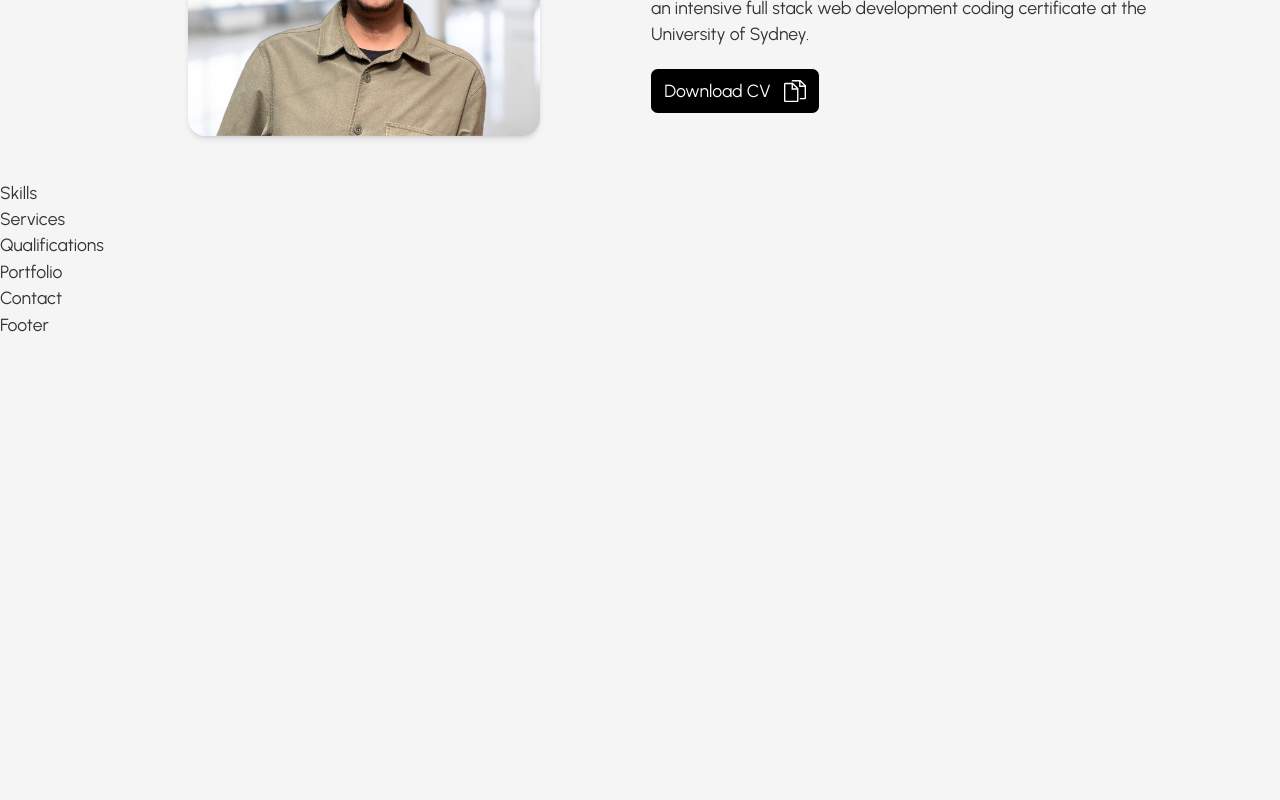
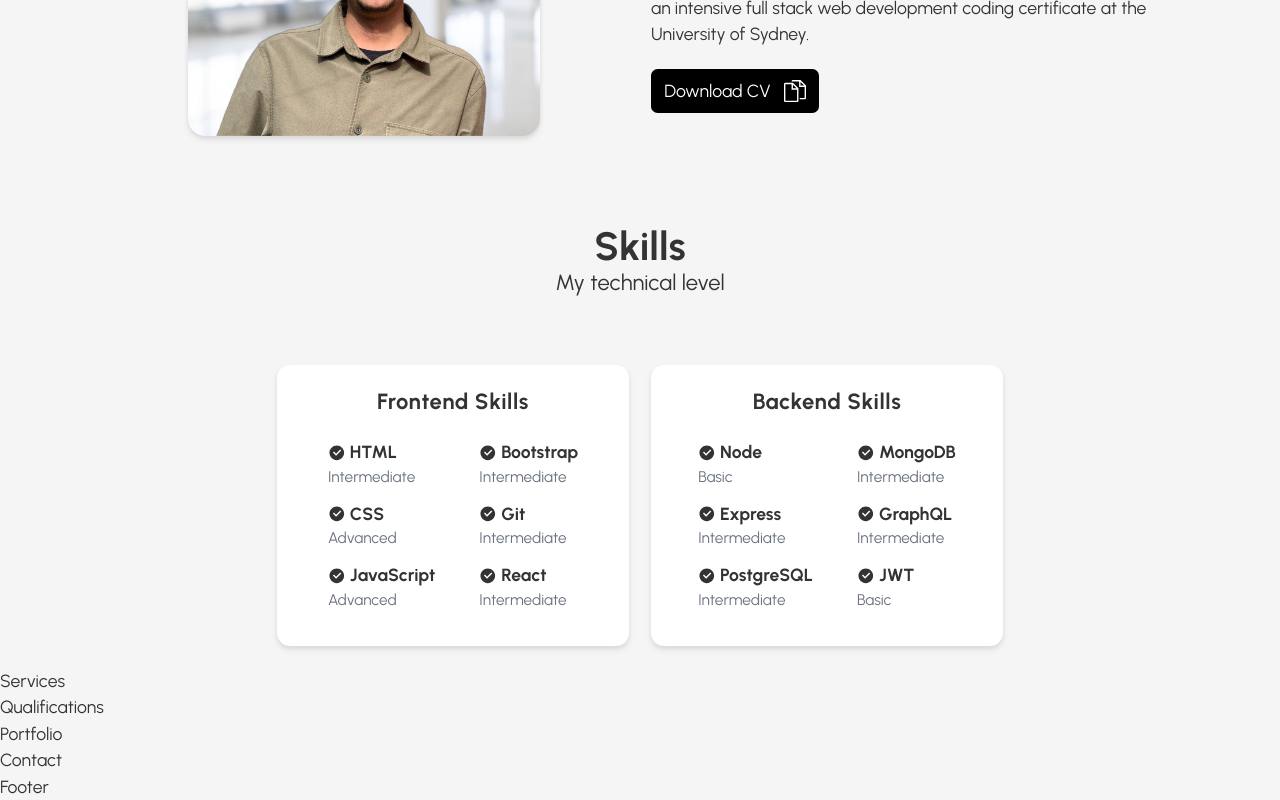
Before and after one commit to pradeepkhanal23/react-portfolio, a React (Vite) app: page / in a window 1280 px wide. Shown: the part 962-1762 px from the top of the page. Before the commit the page ends 1300 px from the top, so only its background shows below. Built offline with nearby package versions, Linux system fonts and the light colour scheme; a web font is replaced by a local one.

Commit message:
skills section completed

```diff
--- a/src/components/Hero.jsx
+++ b/src/components/Hero.jsx
@@ -30,12 +30,10 @@ const Hero = () => {
 
         {/* Hero Text Section */}
         <div className="hero-text  mt-5 ">
-          <h1 className="text-4xl font-bold font-['Figtree']">
-            Pradeep Khanal
-          </h1>
+          <h1 className="text-4xl font-bold ">Pradeep Khanal</h1>
           <div className="flex items-center space-x-4">
             <hr className="w-10 h-[.12rem] bg-gray-400" />
-            <h2 className="text-xl ">Frontend Developer</h2>
+            <h2 className="text-xl">Frontend Developer</h2>
           </div>
           <p className="text-md">
             Front-end web developer with a background in Computer Engineering to
--- a/src/components/Skills.jsx
+++ b/src/components/Skills.jsx
@@ -1,4 +1,94 @@
+import { RiCheckboxCircleFill } from "react-icons/ri";
+import { backendSkills, frontendSkills } from "../utils/helpers";
+
 const Skills = () => {
-  return <div>Skills</div>;
+  return (
+    <>
+      <section className="skills-section">
+        <div>
+          <h2 className="skill-title">Skills</h2>
+          <p className="skill-subtitle">My technical level</p>
+        </div>
+        <div className="skill-container">
+          <div className="skill-frontend">
+            <article className="skill-card">
+              <h4 className="skill-card-header">Frontend Skills</h4>
+              <div className="skill-card-body">
+                <div className="skill-col-one">
+                  {/* First Col */}
+
+                  {frontendSkills.slice(0, 3).map((fskill) => {
+                    const { id, name, level } = fskill;
+                    return (
+                      <div className="mb-3" key={id}>
+                        <div className="flex items-center gap-x-1">
+                          <RiCheckboxCircleFill />
+                          <h4 className="font-bold">{name}</h4>
+                        </div>
+                        <p className="text-gray-500 text-sm">{level}</p>
+                      </div>
+                    );
+                  })}
+                </div>
+                <div className="col-two">
+                  {/* Second Col */}
+                  {frontendSkills.slice(3).map((fskill) => {
+                    const { id, name, level } = fskill;
+                    return (
+                      <div className="mb-3" key={id}>
+                        <div className="flex items-center gap-x-1">
+                          <RiCheckboxCircleFill />
+                          <h4 className="font-bold">{name}</h4>
+                        </div>
+                        <p className="text-gray-500 text-sm">{level}</p>
+                      </div>
+                    );
+                  })}
+                </div>
+              </div>
+            </article>
+          </div>
+          <div className="skill-backend">
+            <article className="skill-card">
+              <h4 className="skill-card-header">Backend Skills</h4>
+              <div className="skill-card-body">
+                <div className="skill-col-one">
+                  {/* First Col */}
+
+                  {backendSkills.slice(0, 3).map((bskill) => {
+                    const { id, name, level } = bskill;
+                    return (
+                      <div className="mb-3" key={id}>
+                        <div className="flex items-center gap-x-1">
+                          <RiCheckboxCircleFill />
+                          <h4 className="font-bold">{name}</h4>
+                        </div>
+                        <p className="text-gray-500 text-sm">{level}</p>
+                      </div>
+                    );
+                  })}
+                </div>
+                <div className="col-two">
+                  {/* Second Col */}
+                  {backendSkills.slice(3).map((bskill) => {
+                    const { id, name, level } = bskill;
+                    return (
+                      <div className="mb-3" key={id}>
+                        <div className="flex items-center gap-x-1">
+                          <RiCheckboxCircleFill />
+                          <h4 className="font-bold">{name}</h4>
+                        </div>
+                        <p className="text-gray-500 text-sm">{level}</p>
+                      </div>
+                    );
+                  })}
+                </div>
+              </div>
+            </article>
+          </div>
+        </div>
+      </section>
+    </>
+  );
 };
 export default Skills;
--- a/src/index.css
+++ b/src/index.css
@@ -75,7 +75,7 @@
   }
 
   .hero-image {
-    @apply rounded-full object-cover border-slate-400 border-opacity-75 border-8  lg:order-3 h-[13rem] w-[13rem] md:h-[18rem] md:w-[18rem] lg:h-[20rem] lg:w-[20rem];
+    @apply rounded-full object-cover border-purple-300 border-opacity-75 border-8  lg:order-3 h-[13rem] w-[13rem] md:h-[18rem] md:w-[18rem] lg:h-[20rem] lg:w-[20rem];
   }
 }
 
@@ -97,7 +97,7 @@
     @apply flex-1 flex items-center justify-center w-full;
   }
   .about-image {
-    @apply mt-5 mb-5 rounded-2xl shadow-md  h-80 w-80 object-cover;
+    @apply mt-5 mb-5 rounded-2xl drop-shadow-md  h-80 w-80 object-cover;
   }
   .about-content {
     @apply flex-1;
@@ -125,3 +125,40 @@
     @apply py-2 px-3 bg-black text-white rounded-md inline-flex items-center gap-3;
   }
 }
+
+/* Skills Section */
+
+@layer components {
+  .skills-section {
+    @apply p-5 max-w-5xl mx-auto  flex flex-col gap-y-5 mt-5;
+  }
+
+  .skill-title {
+    @apply text-center text-4xl font-bold;
+  }
+
+  .skill-subtitle {
+    @apply text-center text-xl;
+  }
+
+  .skill-container {
+    @apply flex flex-col md:flex-row gap-5 mt-10;
+  }
+
+  .skill-frontend,
+  .skill-backend {
+    @apply w-full;
+  }
+
+  .skill-card {
+    @apply bg-white p-5 w-80 mx-auto rounded-xl flex flex-col items-center drop-shadow-md;
+  }
+
+  .skill-card-header {
+    @apply font-bold mb-5 text-xl tracking-wide;
+  }
+
+  .skill-card-body {
+    @apply flex items-center w-full justify-center gap-x-10;
+  }
+}
--- a/src/utils/helpers.jsx
+++ b/src/utils/helpers.jsx
@@ -22,3 +22,68 @@ export const cards = [
     info: "Online 24/7",
   },
 ];
+
+export const frontendSkills = [
+  {
+    id: 1,
+    name: "HTML",
+    level: "Intermediate",
+  },
+  {
+    id: 2,
+    name: "CSS",
+    level: "Advanced",
+  },
+  {
+    id: 3,
+    name: "JavaScript",
+    level: "Advanced",
+  },
+  {
+    id: 4,
+    name: "Bootstrap",
+    level: "Intermediate",
+  },
+  {
+    id: 5,
+    name: "Git",
+    level: "Intermediate",
+  },
+  {
+    id: 6,
+    name: "React",
+    level: "Intermediate",
+  },
+];
+export const backendSkills = [
+  {
+    id: 1,
+    name: "Node",
+    level: "Basic",
+  },
+  {
+    id: 2,
+    name: "Express",
+    level: "Intermediate",
+  },
+  {
+    id: 3,
+    name: "PostgreSQL",
+    level: "Intermediate",
+  },
+  {
+    id: 4,
+    name: "MongoDB",
+    level: "Intermediate",
+  },
+  {
+    id: 5,
+    name: "GraphQL",
+    level: "Intermediate",
+  },
+  {
+    id: 6,
+    name: "JWT",
+    level: "Basic",
+  },
+];
```
